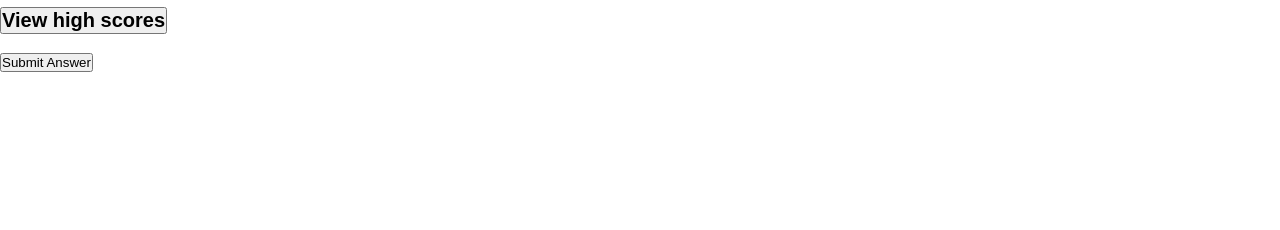
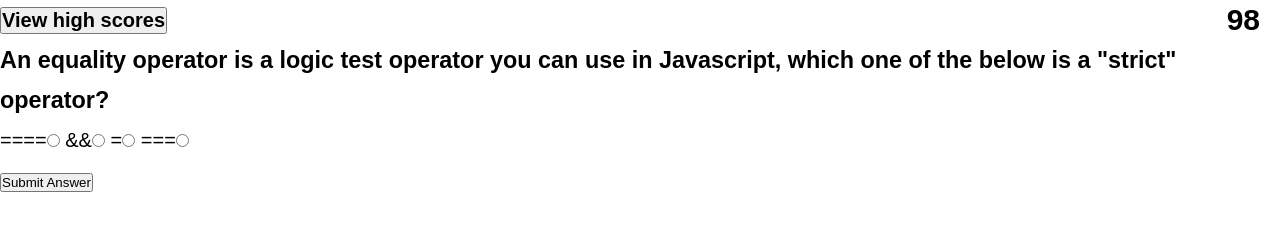
Before and after one commit to turtlesrus01/coding-quiz, a plain HTML site: page index.html in a window 1280 px wide. Both pictures are taken after a click on the button "Start Quiz". Drawn offline with Linux system fonts and the light colour scheme.

Commit message:
Fixed function to show question and added listener for submitting the answer

```diff
--- a/assets/css/style.css
+++ b/assets/css/style.css
@@ -9,7 +9,7 @@
     display: flex;
     flex-direction: column;
     font-family: Arial, Helvetica, sans-serif;
-    color: #f4f4ed;
+    color: #000000;
     font-size: 20px;
     line-height: 2em;
 }
--- a/assets/js/script.js
+++ b/assets/js/script.js
@@ -14,11 +14,13 @@
 //--This data for scores will be stored in local memory
 //--You must also be able to clear the scoreboard
 
+var questionArea = document.getElementById('question');
 var quizArea = document.getElementById('quiz');
 var submitBtn = document.getElementById('submitBtn');
 var showAnswer = document.getElementById('showAnswer');
 var startQuizBtn = document.getElementById('startQuiz');
-var timerHTML = document.querySelector('timercount')
+var timerHTML = document.querySelector('.timerCount')
+var questionIndex = 0;
 
 
 var questions = [
@@ -82,12 +84,12 @@ function showQuestion(){
 
   //stores check against answer that is picked
   var questionCount = 4;
-  //This is a 'for each' getter statement
-  questions.forEach((element,choices) =>
-    //console.log(element.choices)
-    showChoices.push(choices[''])
-  );
+
+  var showChoices = questions[questionIndex].choices
+  var currentQuestion = questions[questionIndex].question
+
   console.log(showChoices)
+  console.log(currentQuestion)
 
   console.log(document.body.children);
   //Hide start quiz button
@@ -95,25 +97,24 @@ function showQuestion(){
   //Show submit answer button
   submitBtn.style.visibility = 'visible';
 
-  for (i=0 ; i<questionCount; i++) {
-    showChoices.push(questions[i].choices);
-      console.log(showChoices);
-      //answer.push('<label><input type='radio'name='question+i''questions[i].choices[i]'</label>');
+  for (var key in showChoices) {
+
+      answer.push("<label>"+showChoices[key]+"</label><input type='radio' name='question' value='"+showChoices[key]+"'>");
       //if the submit button hasnt been clicked, end for loop
-      if (!showAnswer){
+  /*      if (!showAnswer){
         return;
       }
-
+*/
   };
-  console.log(show);
+  console.log(answer);
 
   //timer function counts down from 100 seconds and decrements when an incorrect answer is given
     function timer(){
-
+      timerHTML.textContent = timerCount;
       //Time count is stored in this variable
       var timeInterval = setInterval(function(){
         timerCount--;
-
+        timerHTML.textContent = timerCount;
         if (timerCount === 0){
           //Clears timer count
           clearInterval(timeInterval)
@@ -125,12 +126,13 @@ function showQuestion(){
   //Then call to start countdown
   timer();
   //Returns text to the quiz area after quiz is built
-  quizArea.innerText = answer;
+  questionArea.innerHTML = currentQuestion;
+  quizArea.innerHTML = answer.join(' \n');
 
 };
 
 //An alert to the user that their answer is correct or incorrect
-function showAnswer(event) {
+function showAnswer() {
   if(correctAnswer.check){
     alert("Correct")
   }
@@ -141,3 +143,5 @@ function showAnswer(event) {
 //submitBtn.addEventListener('click', showAnswer);
 //When user clicks start quiz, 'submit answer' button is unhidden, timer starts and question is built
 startQuizBtn.addEventListener('click', showQuestion);
+//Event listener for submitting your answer to be checked
+submitBtn.addEventListener('click', showAnswer);
```
Also changed, not shown: 1 other file.
